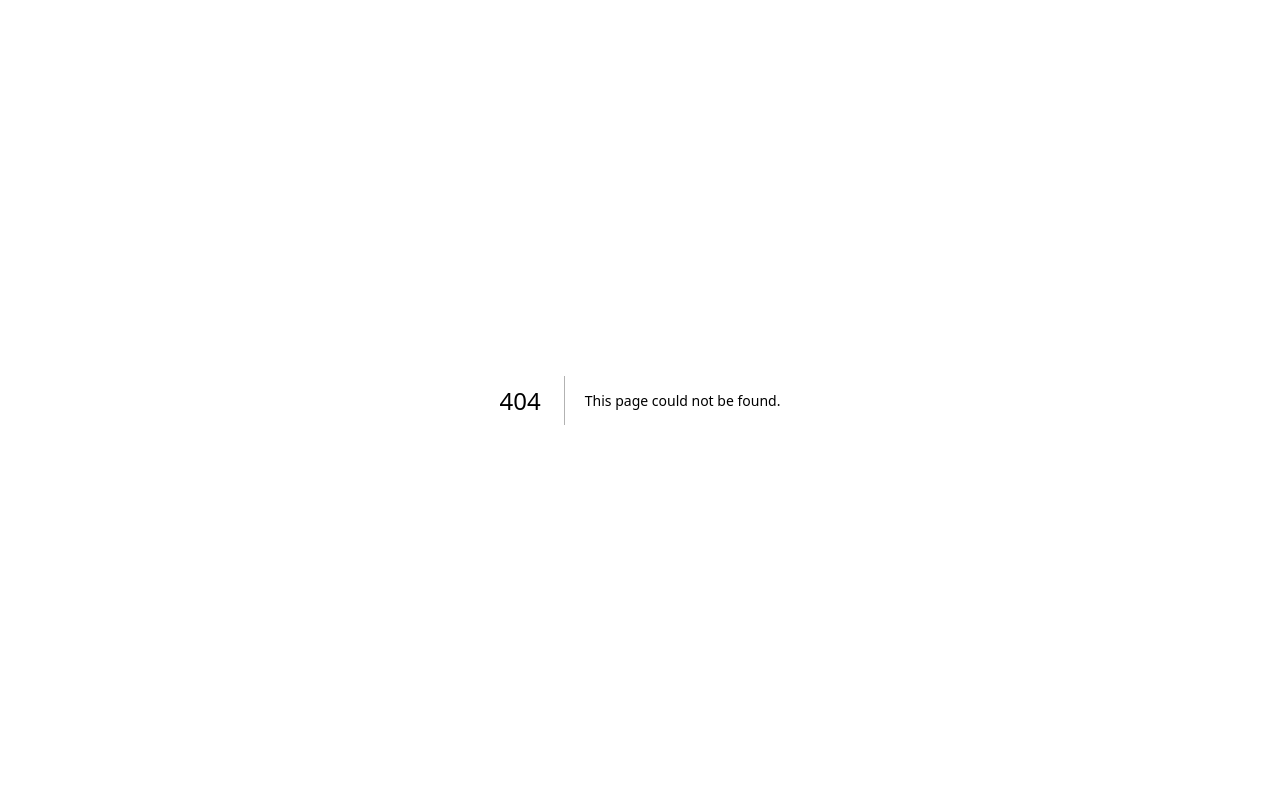
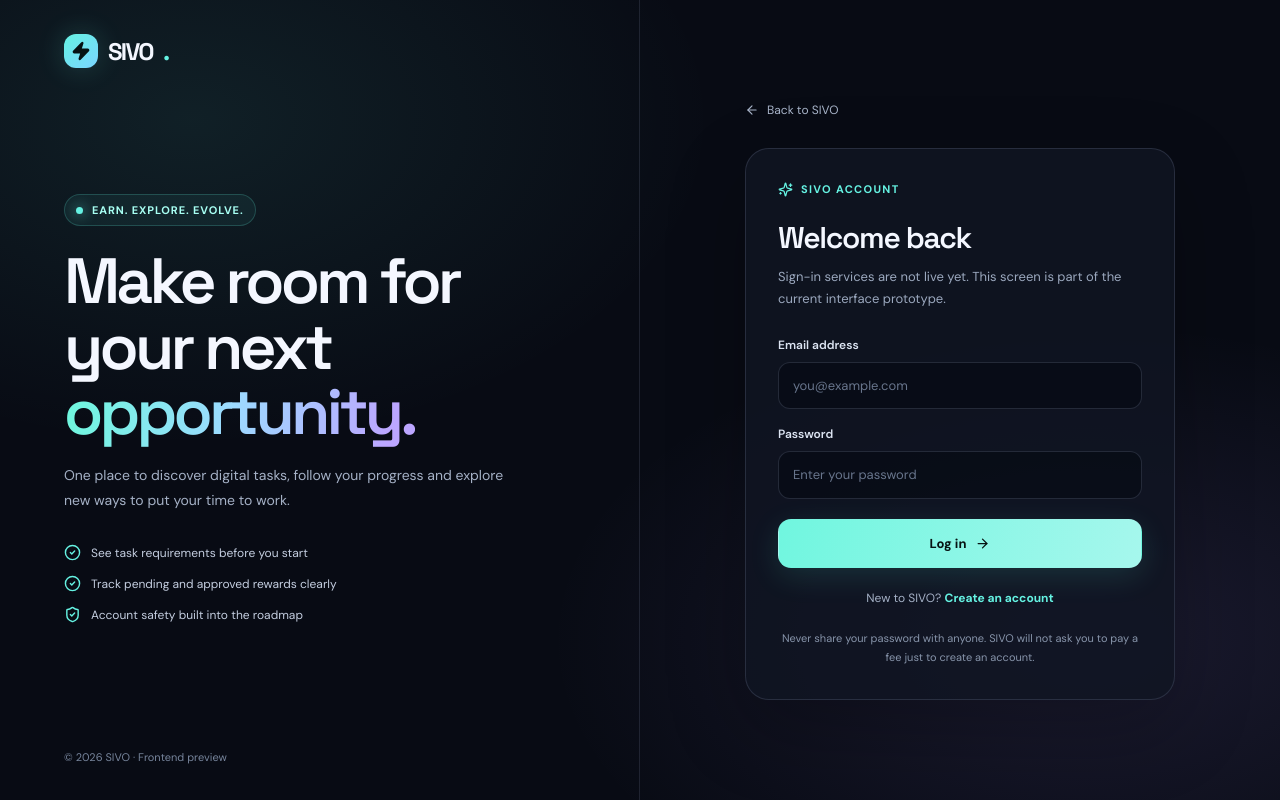
Before and after one commit to joshuamussanga7-cpu/SIVO, a Next.js app: page /login in a window 1280 px wide. Before the commit this address had no page. Built offline with nearby package versions, Linux system fonts and the light colour scheme.

Commit message:
feat: add SIVO login screen

```diff
--- /dev/null
+++ b/app/login/page.tsx
@@ -0,0 +1,11 @@
+import type { Metadata } from "next";
+import AuthForm from "@/components/AuthForm";
+
+export const metadata: Metadata = {
+  title: "Log in | SIVO",
+  description: "SIVO account login interface preview.",
+};
+
+export default function LoginPage() {
+  return <AuthForm mode="login" />;
+}
```
